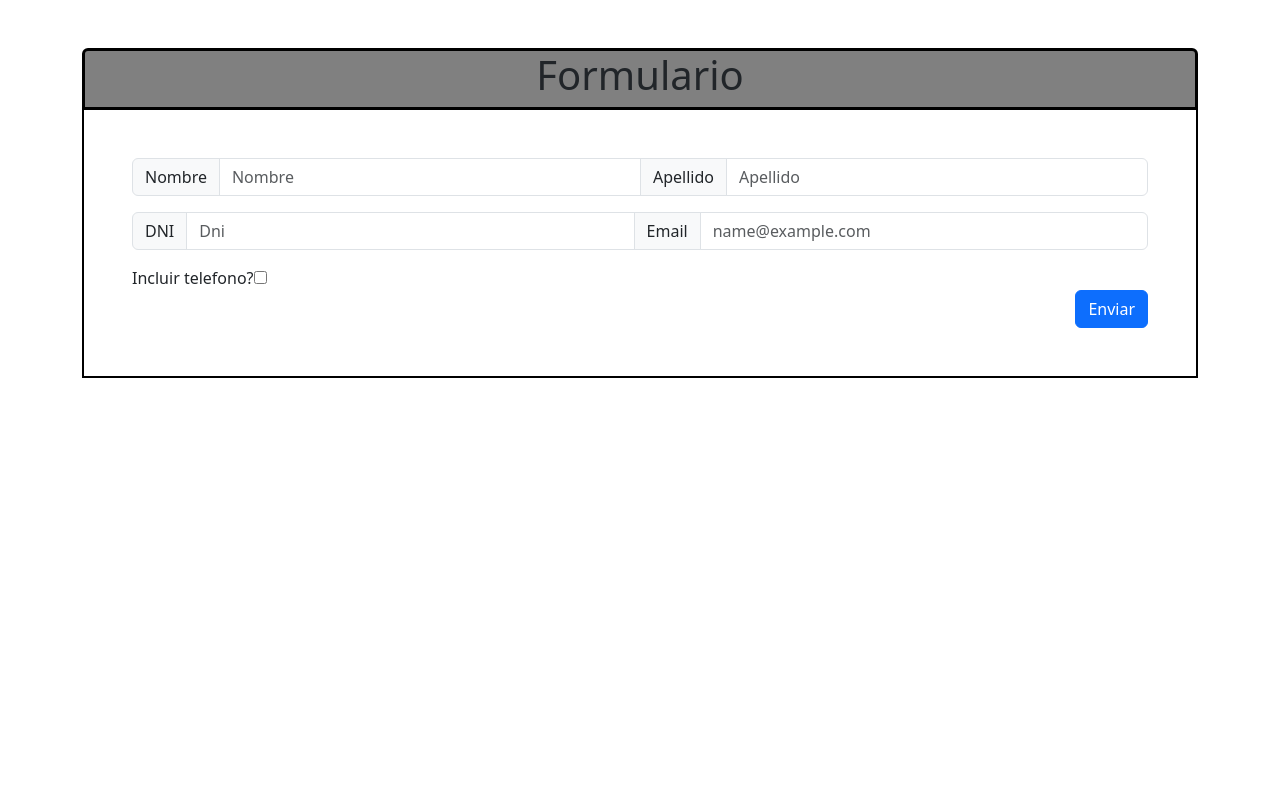
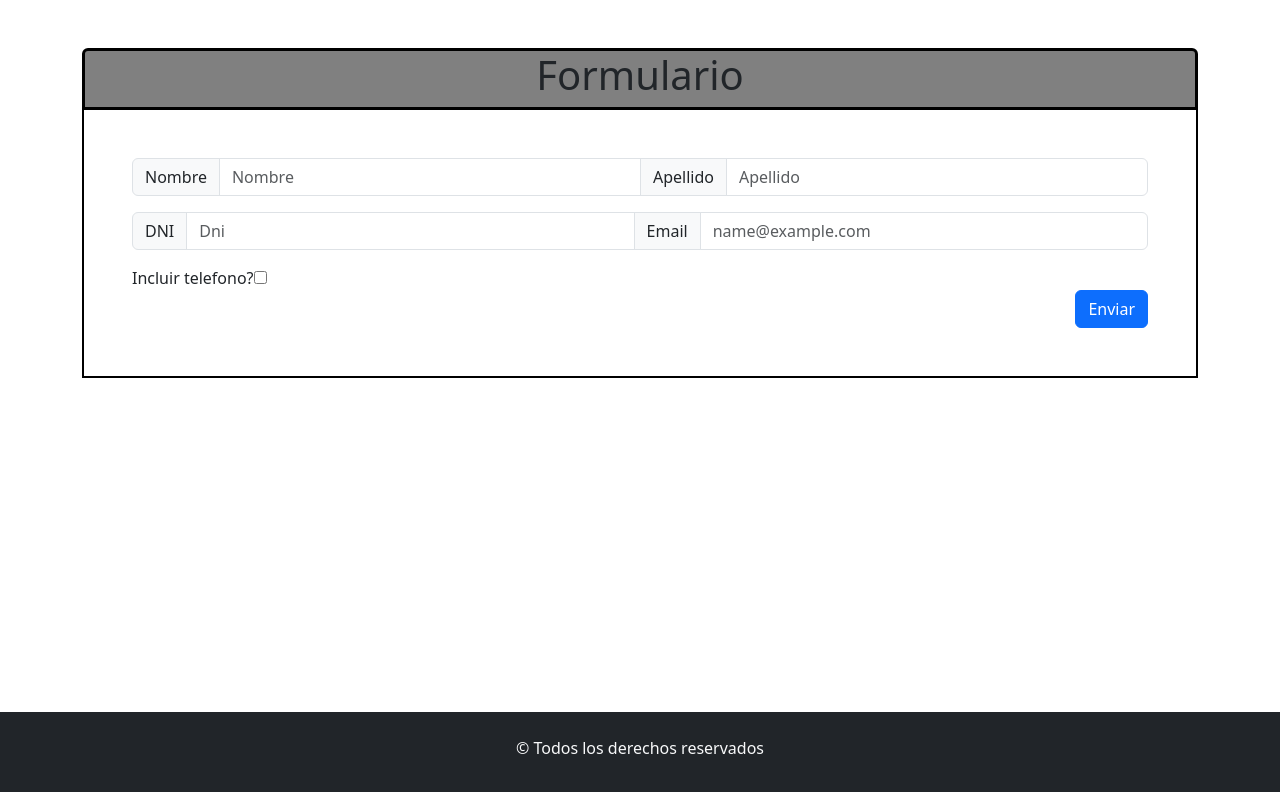
Before and after one commit to NahuFed/TP-React-Ejercicio-8, a React (Vite) app: page / in a window 1280 px wide. Shown: the top 792 px of the page. Built offline with nearby package versions, Linux system fonts and the light colour scheme.

Commit message:
agregado footer

```diff
--- a/src/App.css
+++ b/src/App.css
@@ -1,3 +1,11 @@
 .error{
     color: red;
 }
+#root{
+    min-height: 100vh;
+    display: flex;
+    flex-direction: column;
+  }
+  .main{
+    flex-grow: 1;
+  }
--- a/src/App.jsx
+++ b/src/App.jsx
@@ -7,9 +7,12 @@
 
   return (
     <>
-    <Container className='mt-5'>
+    <Container className='main mt-5'>
       <Formulario></Formulario>
     </Container>
+    <footer className="bg-dark text-center text-light py-4">
+        <p>&copy; Todos los derechos reservados </p>
+      </footer>
     </>
   )
 }
```
